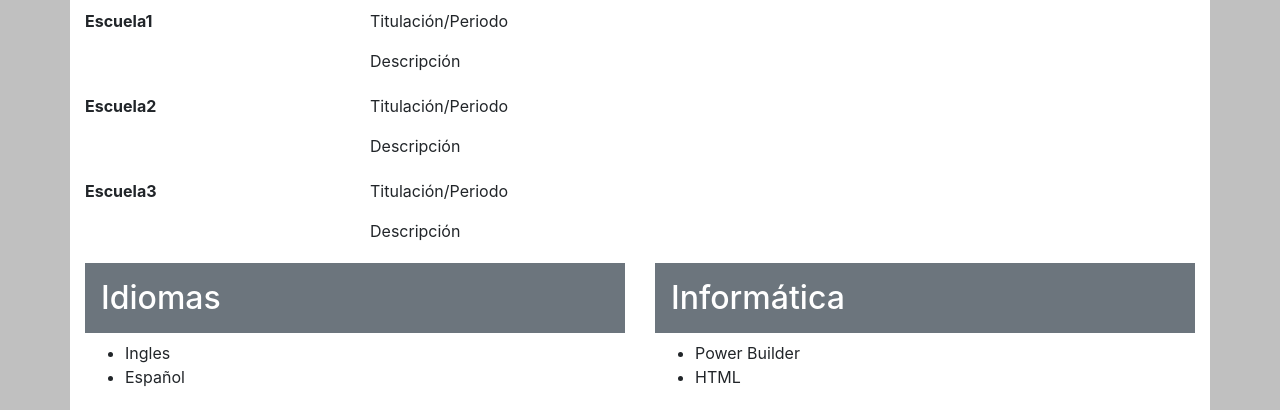
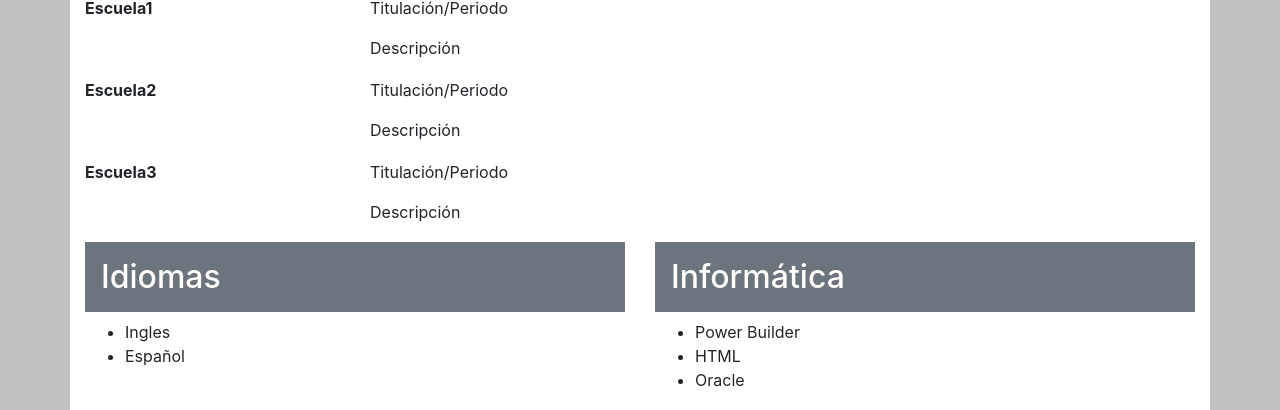
Before and after one commit to Ernestozc/MyWebFiles, a plain HTML site: page cv.html in a window 1280 px wide. Shown: the part 610-1020 px from the top of the page. Drawn offline with nearby package versions, Linux system fonts and the light colour scheme.

Commit message:
Se agregó habilidad en software

```diff
--- a/cv.html
+++ b/cv.html
@@ -12,6 +12,8 @@
         #datos1{font-style: italic;}
     </style>
 </head>
+
+
 
 <body>
 <div class="container" >
@@ -155,6 +157,7 @@
                 <ul>
                         <li>Power Builder</li>
                         <li>HTML</li>
+                        <li>Oracle</li>
                     </ul>
             </div>
 </div>
```
